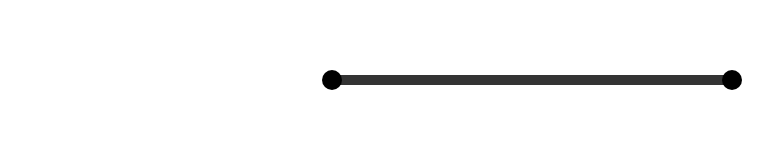
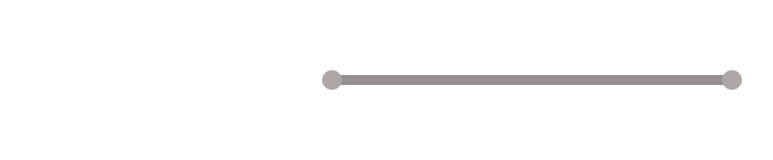
Before and after one commit to Mali-98/Slider-Video, a plain HTML site: page index.html in a window 1280 px wide. Shown: the part 379-539 px from the top of the page, without its empty margins (308-1081 px from the left). Drawn offline with Linux system fonts and the light colour scheme.

Commit message:
adjust slider color

```diff
--- a/styles.css
+++ b/styles.css
@@ -22,7 +22,7 @@ video {
     left: 50%;
     width: 400px;
     height: 10px;
-    background: linear-gradient(to right, blue 0%, blue 0%, #333 0%, #333 100%);
+    background: linear-gradient(to right, blue 0%, blue 0%, #666161 0%, #979090 0%);
     transform-origin: center;
     transform: rotate(0deg);
     transition: transform 0.1s linear;
@@ -31,7 +31,7 @@ video {
 .handle {
     width: 20px;
     height: 20px;
-    background: #000;
+    background: #afa6a6;
     border-radius: 50%;
     position: absolute;
     top: 50%;
```
